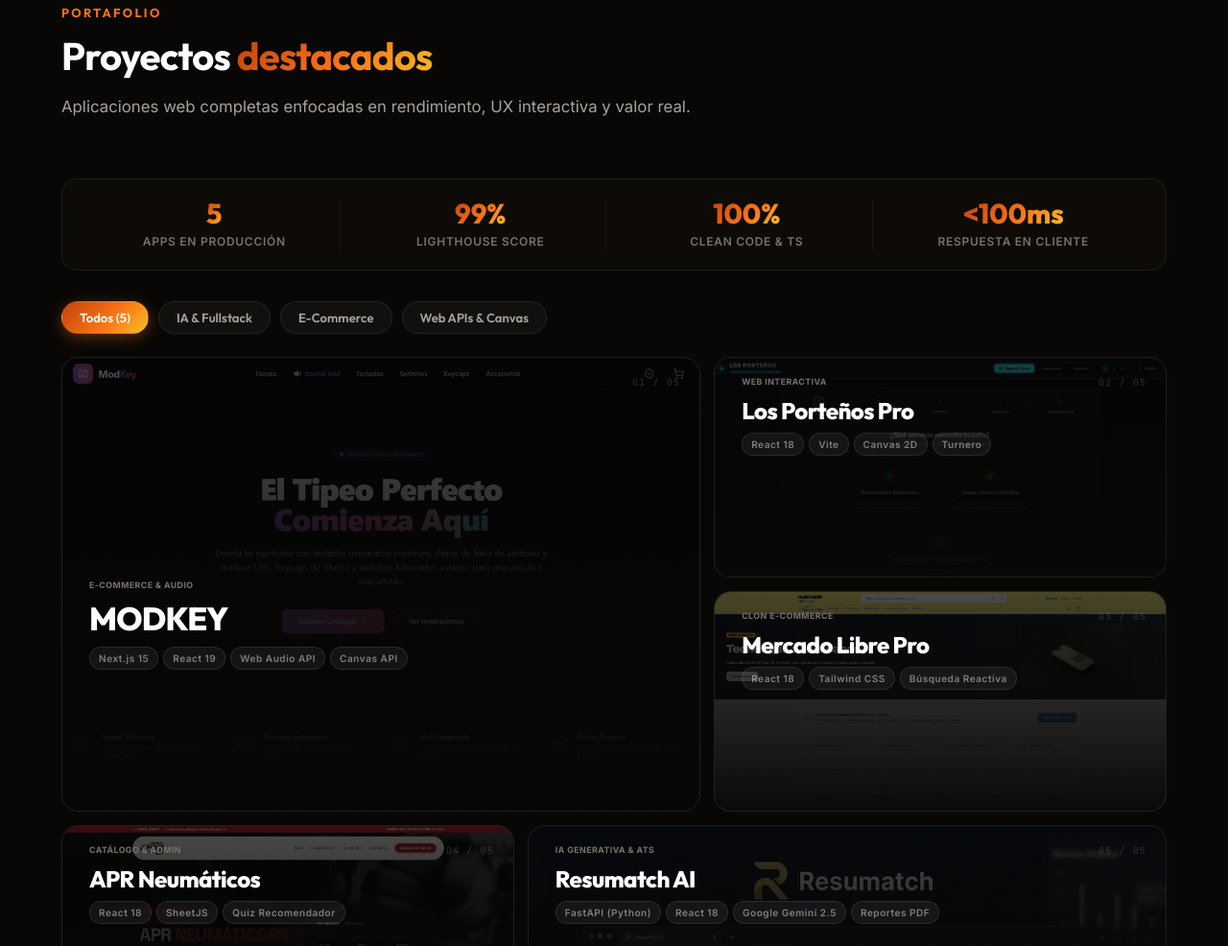
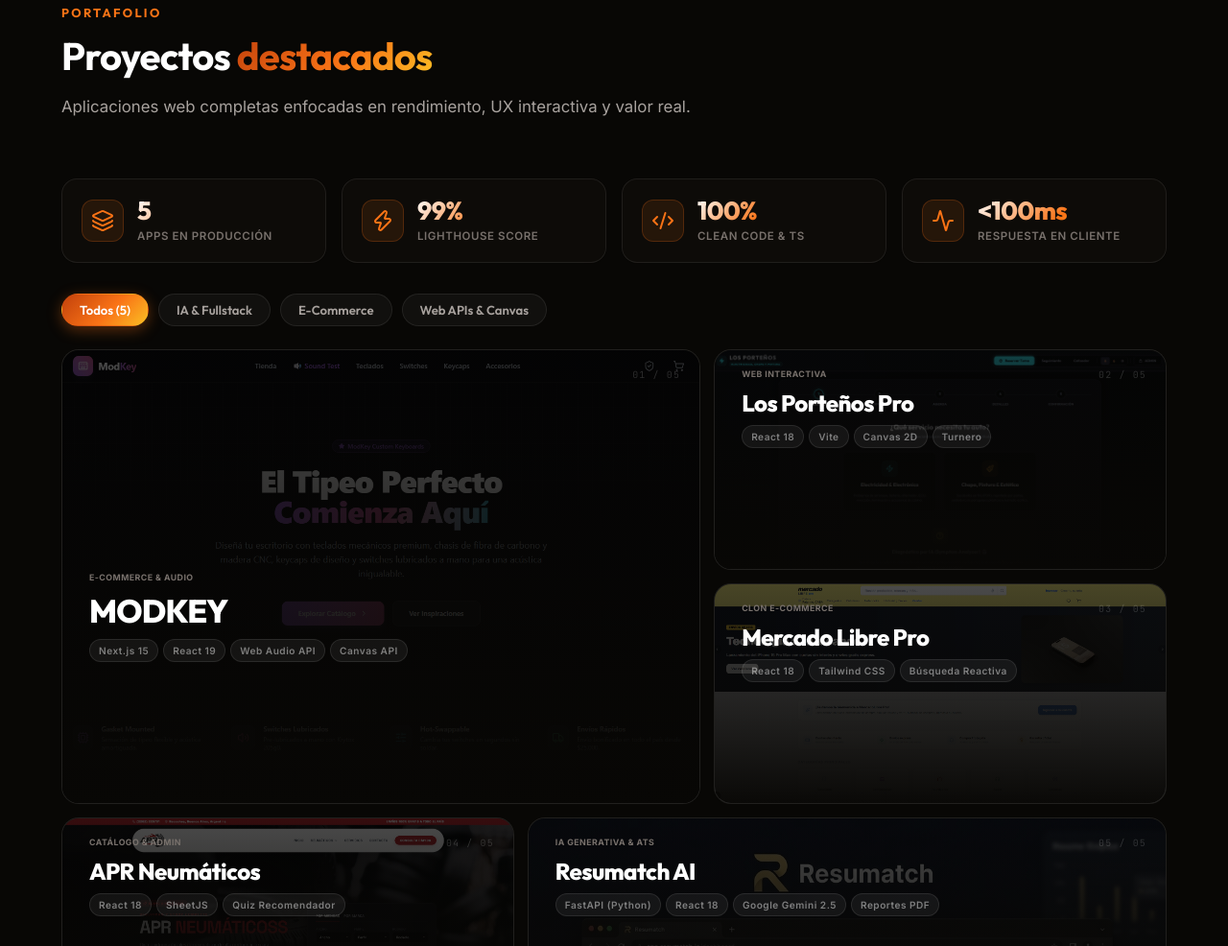
Before and after one commit to Agus1676/portfolio-agustin, a website built with Vite: page index.html in a window 1280 px wide. Shown: the part 788-1774 px from the top of the page at 96% size. Built offline with nearby package versions, Linux system fonts and the light colour scheme.

Commit message:
style: redesign metrics bar with glassmorphic cards, glowing icons, and smooth hover effects

```diff
--- a/index.html
+++ b/index.html
@@ -96,20 +96,40 @@
                 <!-- Banner de Métricas de Impacto -->
                 <div class="projects-metrics-bar reveal">
                     <div class="metric-item">
+                        <div class="metric-icon-box">
+                            <i data-lucide="layers"></i>
+                        </div>
+                        <div class="metric-text-box">
                             <span class="metric-val">5</span>
                             <span class="metric-lbl">Apps en Producción</span>
                         </div>
+                    </div>
                     <div class="metric-item">
+                        <div class="metric-icon-box">
+                            <i data-lucide="zap"></i>
+                        </div>
+                        <div class="metric-text-box">
                             <span class="metric-val">99%</span>
                             <span class="metric-lbl">Lighthouse Score</span>
                         </div>
+                    </div>
                     <div class="metric-item">
+                        <div class="metric-icon-box">
+                            <i data-lucide="code-2"></i>
+                        </div>
+                        <div class="metric-text-box">
                             <span class="metric-val">100%</span>
                             <span class="metric-lbl">Clean Code &amp; TS</span>
                         </div>
+                    </div>
                     <div class="metric-item">
+                        <div class="metric-icon-box">
+                            <i data-lucide="activity"></i>
+                        </div>
+                        <div class="metric-text-box">
                             <span class="metric-val">&lt;100ms</span>
                             <span class="metric-lbl">Respuesta en Cliente</span>
+                        </div>
                     </div>
                 </div>
 
--- a/style.css
+++ b/style.css
@@ -551,38 +551,62 @@ strong {
     grid-template-columns: repeat(4, 1fr);
     gap: 16px;
     margin-bottom: 32px;
-    background: rgba(20, 16, 10, 0.5);
-    border: 1px solid rgba(255, 255, 255, 0.07);
+}
+.metric-item {
+    display: flex;
+    align-items: center;
+    gap: 14px;
+    background: rgba(18, 15, 12, 0.65);
+    border: 1px solid rgba(255, 255, 255, 0.08);
     border-radius: 16px;
-    padding: 20px 28px;
-    backdrop-filter: blur(14px);
-}
-.metric-item {
+    padding: 18px 20px;
+    backdrop-filter: blur(16px);
+    transition: transform 0.35s cubic-bezier(0.22, 1, 0.36, 1),
+                border-color 0.35s ease,
+                box-shadow 0.35s ease;
+}
+.metric-item:hover {
+    transform: translateY(-4px);
+    border-color: rgba(249, 115, 22, 0.35);
+    box-shadow: 0 12px 30px rgba(0, 0, 0, 0.4), 0 0 20px rgba(249, 115, 22, 0.12);
+}
+.metric-icon-box {
+    width: 44px;
+    height: 44px;
+    border-radius: 12px;
+    background: rgba(249, 115, 22, 0.1);
+    border: 1px solid rgba(249, 115, 22, 0.22);
+    display: flex;
+    align-items: center;
+    justify-content: center;
+    color: var(--neon-orange);
+    flex-shrink: 0;
+}
+.metric-icon-box i {
+    width: 20px;
+    height: 20px;
+}
+.metric-text-box {
     display: flex;
     flex-direction: column;
-    align-items: center;
-    text-align: center;
-    border-right: 1px solid rgba(255, 255, 255, 0.05);
-}
-.metric-item:last-child {
-    border-right: none;
 }
 .metric-val {
     font-family: var(--font-heading);
-    font-size: 1.8rem;
+    font-size: 1.65rem;
     font-weight: 800;
-    background: var(--gradient-hero);
+    background: linear-gradient(135deg, #ffffff 0%, #f97316 60%, #fbbf24 100%);
     -webkit-background-clip: text;
     -webkit-text-fill-color: transparent;
-    line-height: 1.1;
+    line-height: 1.15;
+    letter-spacing: -0.02em;
 }
 .metric-lbl {
-    font-size: 0.75rem;
+    font-size: 0.72rem;
     color: var(--text-muted);
     font-weight: 600;
     text-transform: uppercase;
-    letter-spacing: 0.06em;
-    margin-top: 4px;
+    letter-spacing: 0.05em;
+    margin-top: 2px;
 }
 
 /* Barra de Filtros de Proyectos */
```
Lines whose indentation alone changed are shown as unchanged.
